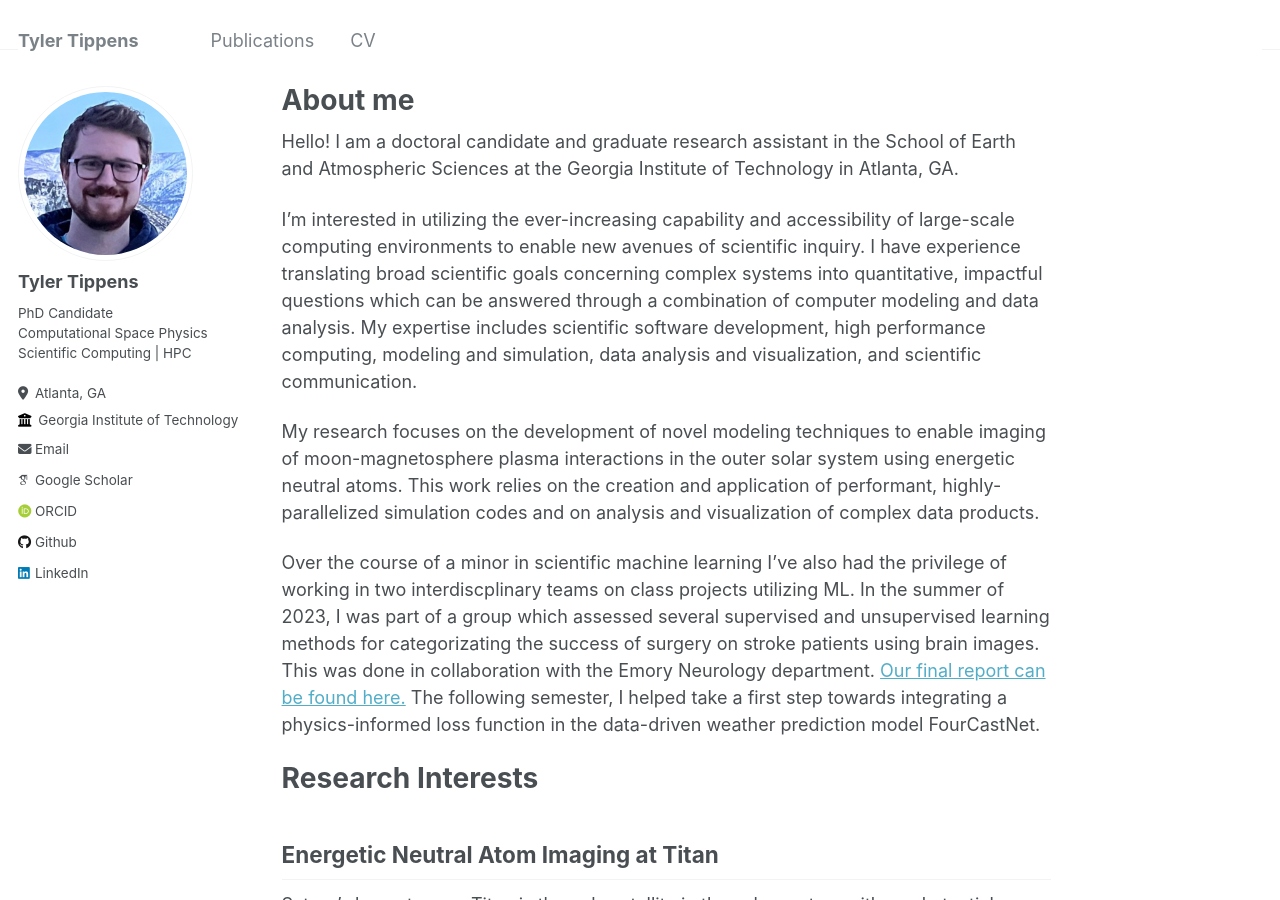
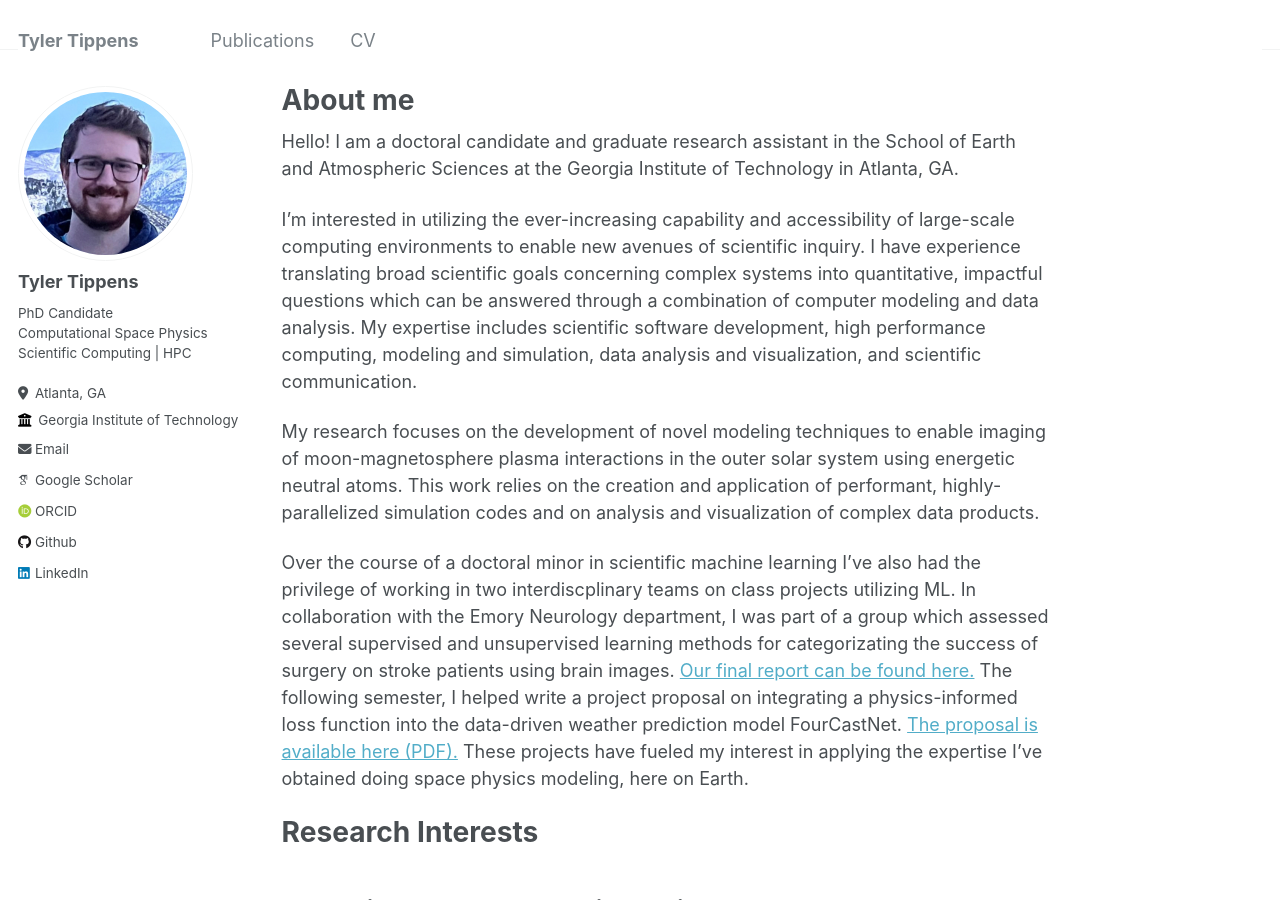
Before and after one commit to tylertippens/tylertippens.github.io, a Jekyll site: the page built from _pages/about.md, in a window 1280 px wide and 900 px high. Built offline with Jekyll 4.4.1, drawn with Linux system fonts in a browser that asks for light colours; some web fonts are replaced.

Commit message:
Finished blurb on class projects, added links to them

```diff
--- a/_pages/about.md
+++ b/_pages/about.md
@@ -13,7 +13,7 @@ I'm interested in utilizing the ever-increasing capability and accessibility of
 
 My research focuses on the development of novel modeling techniques to enable imaging of moon-magnetosphere plasma interactions in the outer solar system using energetic neutral atoms. This work relies on the creation and application of performant, highly-parallelized simulation codes and on analysis and visualization of complex data products.
 
-Over the course of a minor in scientific machine learning I've also had the privilege of working in two interdiscplinary teams on class projects utilizing ML. In the summer of 2023, I was part of a group which assessed several supervised and unsupervised learning methods for categorizating the success of surgery on stroke patients using brain images. This was done in collaboration with the Emory Neurology department. [Our final report can be found here.](https://codingsoo.github.io/CS-7461-Project/) The following semester, I helped take a first step towards integrating a physics-informed loss function in the data-driven weather prediction model FourCastNet.
+Over the course of a doctoral minor in scientific machine learning I've also had the privilege of working in two interdiscplinary teams on class projects utilizing ML. In collaboration with the Emory Neurology department, I was part of a group which assessed several supervised and unsupervised learning methods for categorizating the success of surgery on stroke patients using brain images. [Our final report can be found here.](https://codingsoo.github.io/CS-7461-Project/) The following semester, I helped write a project proposal on integrating a physics-informed loss function into the data-driven weather prediction model FourCastNet. [The proposal is available here (PDF).](tylertippens.github.io/files/CliML.pdf) These projects have fueled my interest in applying the expertise I've obtained doing space physics modeling, here on Earth.
 
 Research Interests
 ======
```
